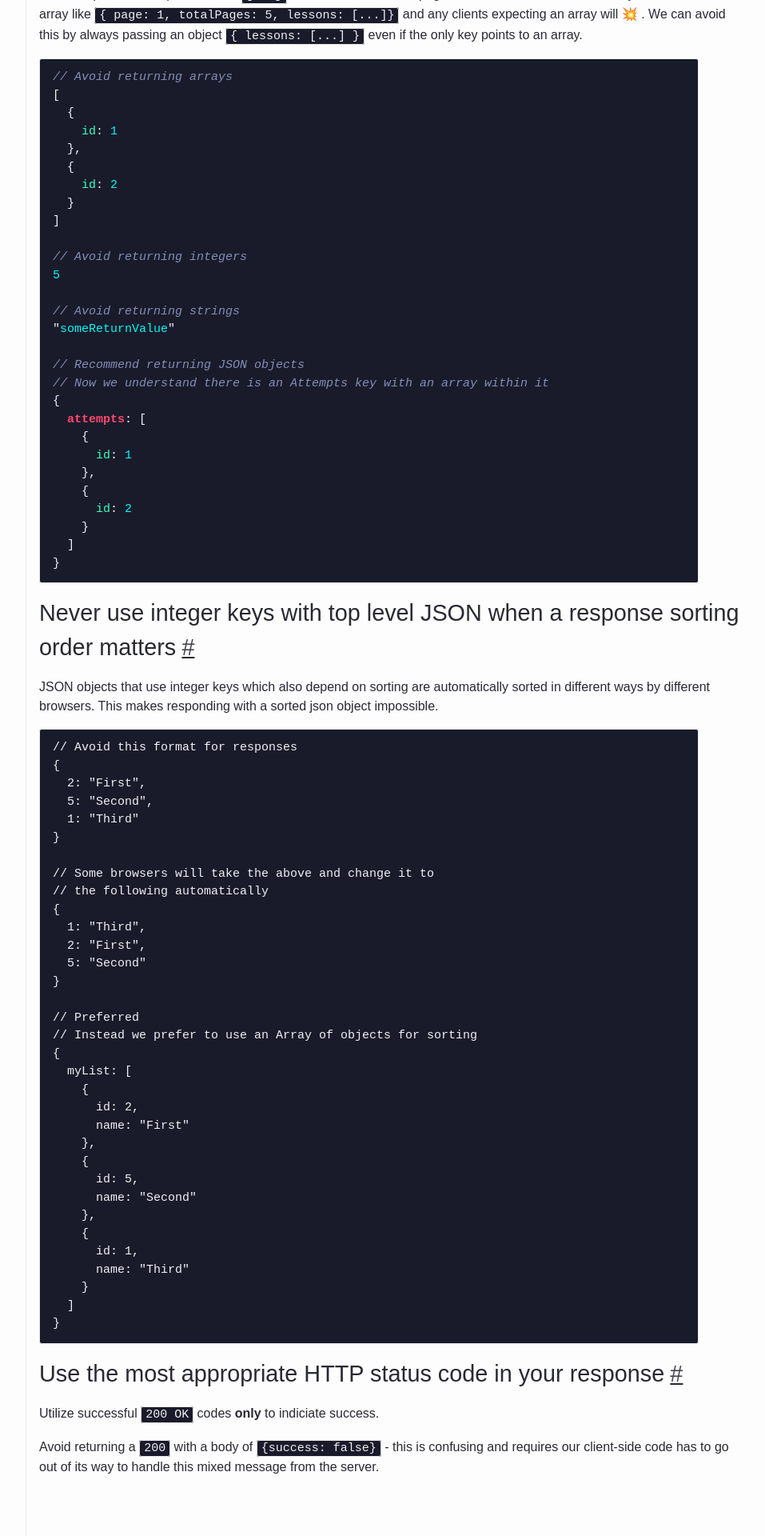
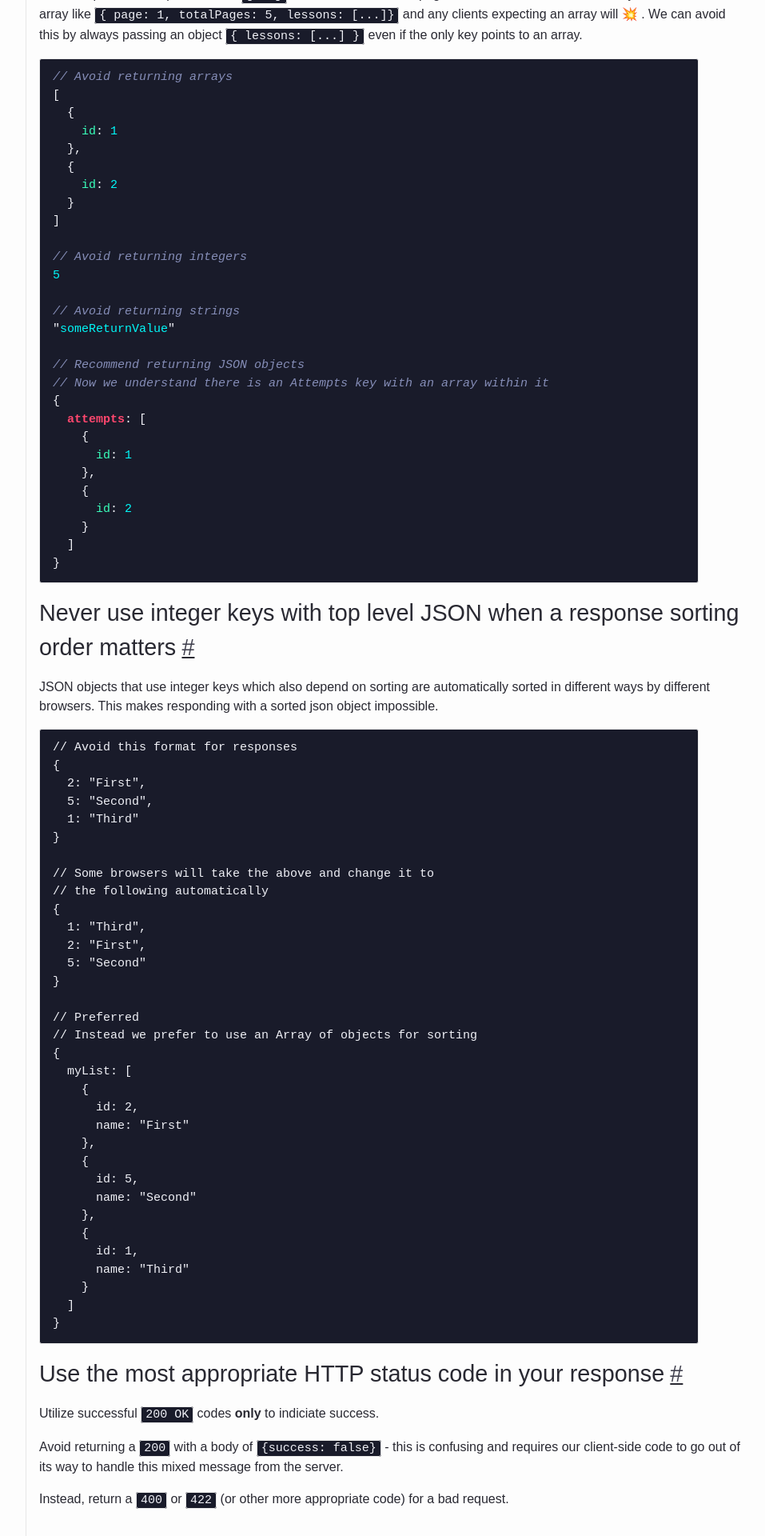
Before and after one commit to isabella232/lessonly.github.io, a Jekyll site: the page built from _styleguide/json.md, in a window 1280 px wide. Shown: the part 921-2841 px from the top of the page at 80% size, without its empty margins (287-1244 px from the left). Built offline with Jekyll 4.4.1, drawn with Linux system fonts in a browser that asks for light colours.

Commit message:
Update json.md

```diff
--- a/_styleguide/json.md
+++ b/_styleguide/json.md
@@ -113,4 +113,6 @@ JSON objects that use integer keys which also depend on sorting are automaticall
 
 Utilize successful `200 OK` codes **only** to indiciate success.
 
-Avoid returning a `200` with a body of `{success: false}` - this is confusing and requires our client-side code has to go out of its way to handle this mixed message from the server.
+Avoid returning a `200` with a body of `{success: false}` - this is confusing and requires our client-side code to go out of its way to handle this mixed message from the server.
+
+Instead, return a `400` or `422` (or other more appropriate code) for a bad request.
```
